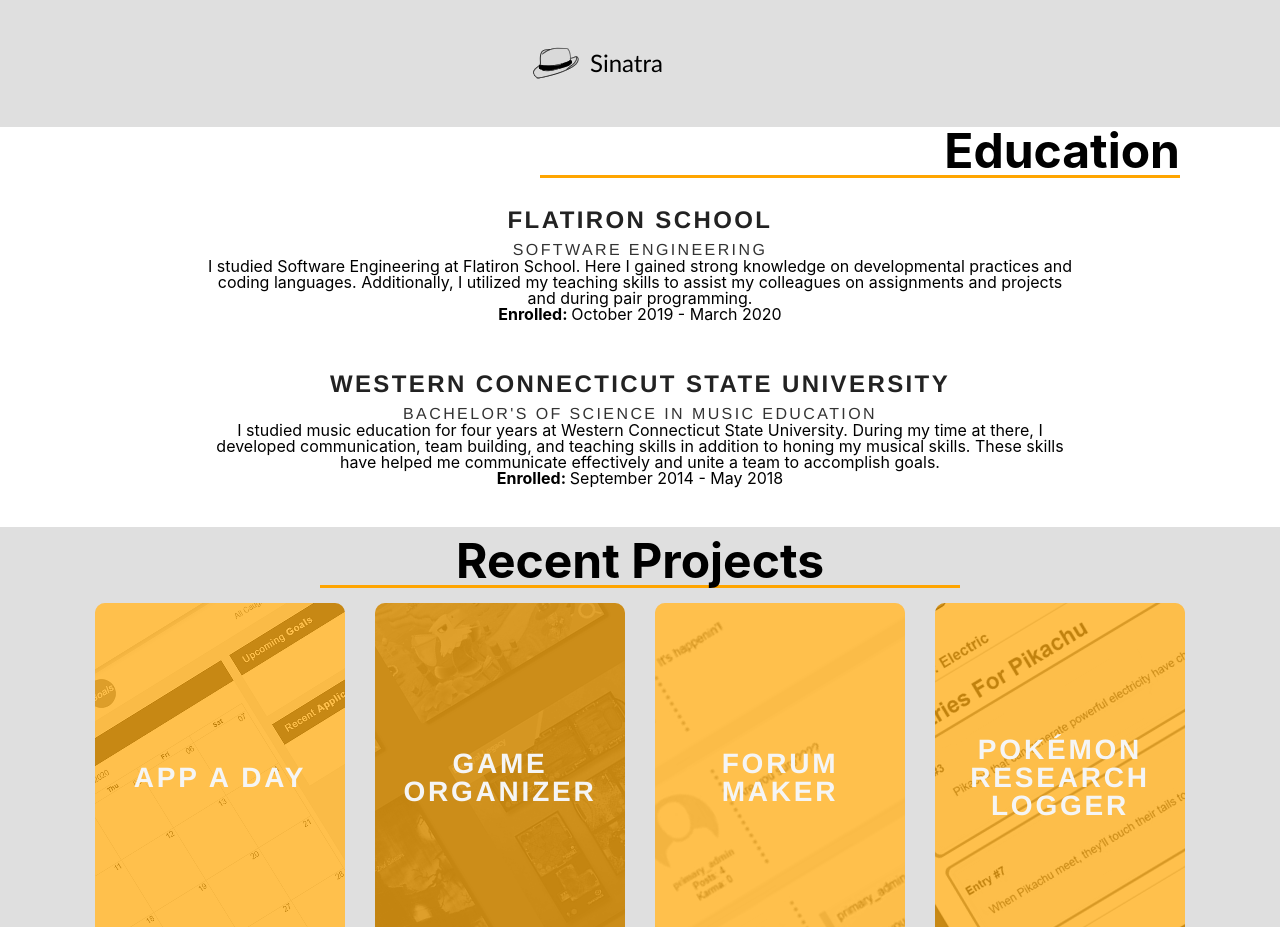
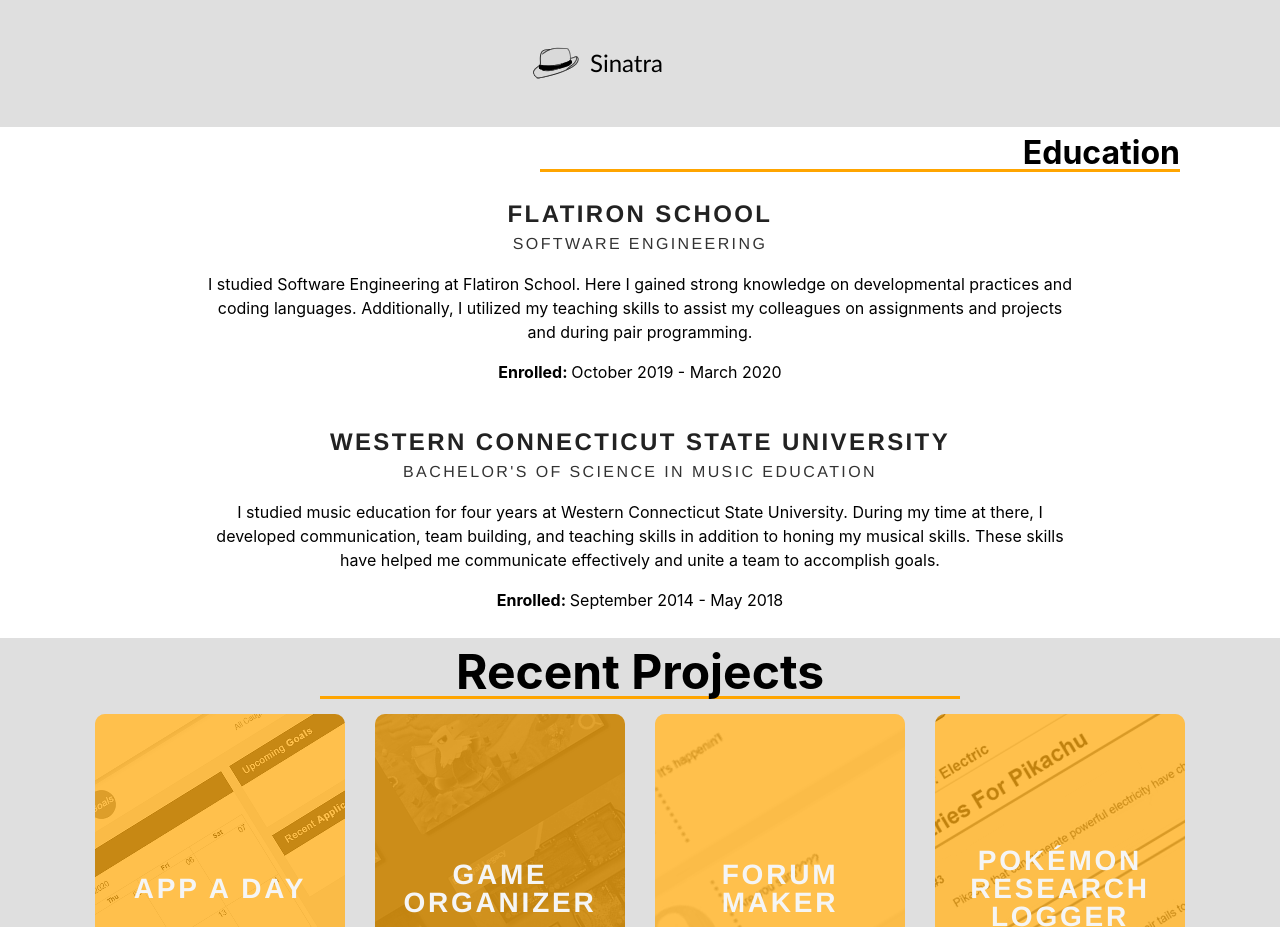
Before and after one commit to JPlante9117/portfolio, a React (Create React App) app: page / in a window 1280 px wide. Shown: the part 1760-2687 px from the top of the page. Built offline with nearby package versions, Linux system fonts and the light colour scheme.

Commit message:
styled education section for mobile

```diff
--- a/src/App.css
+++ b/src/App.css
@@ -102,7 +102,7 @@ div.centeredLine, .leftLine, .rightLine {
 }
 
 h1 {
-  font-size: 3em;
+  font-size: 2em;
   display: flex;
   flex-direction: column;
   align-items: left;
@@ -116,6 +116,10 @@ h1 {
 
   div.rightLine {
     margin-right: 100px;
+  }
+
+  h1 {
+    font-size: 3em;
   }
 }
 
@@ -165,7 +169,7 @@ h1 {
 .alignLeft {
   position: relative;
   margin: 0 auto;
-  font-size: 3em;
+  font-size: 2em;
 }
 
 .skillImgRow {
@@ -177,6 +181,7 @@ h1 {
   .alignLeft {
     margin-left: 100px;
     text-align: left;
+    font-size: 3em;
   }
 }
 
@@ -206,7 +211,7 @@ h1.mainHeader {
   font-family: 'Gill Sans', 'Gill Sans MT', Calibri, 'Trebuchet MS', sans-serif;
   color: whitesmoke;
   text-align: center;
-  margin: 0;
+  margin: 0 auto;
   padding: 0;
   font-size: 1.70em;
   font-weight: 900;
@@ -247,6 +252,12 @@ p.title {
 @media only screen and (min-width: 1000px){
   h1.mainHeader {
     font-size: 2em;
+  }
+}
+
+@media only screen and (min-width: 1600px){
+  h1.mainHeader {
+    font-size: 3em;
   }
 }
 
@@ -400,14 +411,11 @@ p.title {
 
 /* EDUCATION CSS */
 
-.educationContainer {
-  animation: slideInFromLeft 2s;
-}
-
 .educationSection {
   display: block;
   background-color: white;
-  min-height: 50vh;
+  padding-bottom: 10px;
+  padding-top: 10px;
 }
 
 .school {
@@ -441,10 +449,28 @@ div.schoolDesc {
   width: 70%;
 }
 
+.schoolDesc p {
+  line-height: 1.5em;
+  padding: 20px 0 20px 0;
+}
+
 .alignRight {
-  text-align: right;
-  margin-right: 100px;
-  font-size: 3em;
+  position: relative;
+  margin: 0 auto;
+  font-size: 2em;
+}
+
+@media only screen and (min-width: 1000px) {
+  .alignRight {
+    margin-right: 100px;
+    text-align: right;
+  }
+}
+
+@media only screen and (min-width: 1600px){
+  .alignRight {
+    font-size: 3em;
+  }
 }
 
 /* PROJECT CSS */
@@ -511,8 +537,6 @@ div.schoolDesc {
   padding: 4px;
   text-align: center;
 }
-
-
 
 .projectFront img{
   position: absolute;
--- a/src/components/School.js
+++ b/src/components/School.js
@@ -7,11 +7,10 @@ const School = (props) => {
             <h2 className="schoolTitle">{props.title}</h2>
             <p className="schoolDegree">{props.degree}</p>
             <div className="schoolDesc">
-                <p className="schoolDesc">
+                <p>
                     {props.desc}
                 </p>
             </div>
-            {/* <img className="schoolImg" src={props.img} /> */}
             <b>Enrolled: </b> {props.time}
         </div>
     )
```
